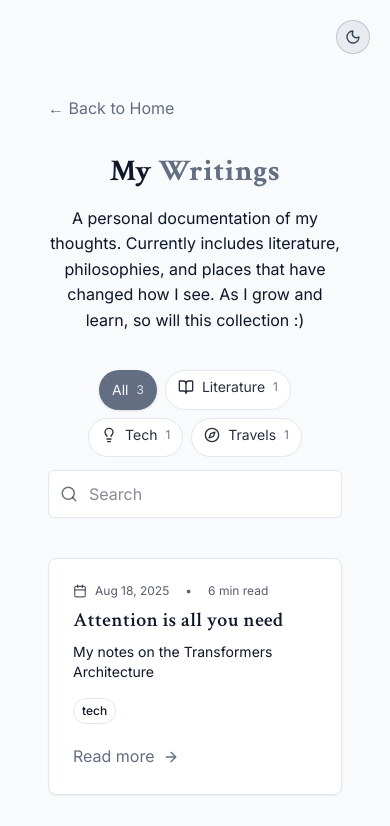
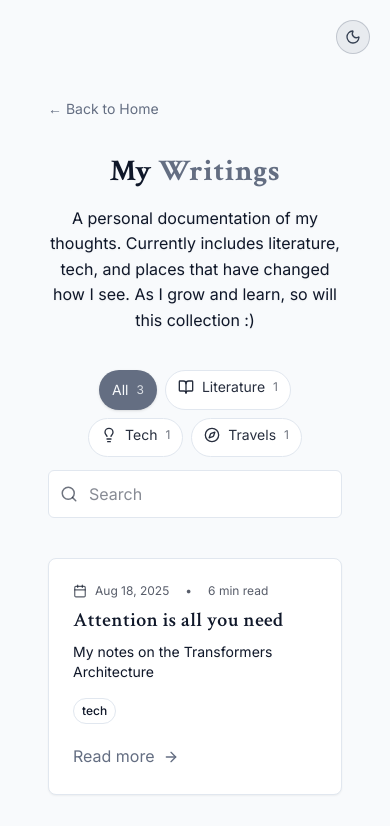
Before and after one commit to yeshavlamor/personal-website, a React (Vite) app: page /writings in a window 390 px wide. Shown: the top 826 px of the page. Built offline with nearby package versions, Linux system fonts and the light colour scheme.

Commit message:
update wordings

```diff
--- a/src/components/IntroScramble.jsx
+++ b/src/components/IntroScramble.jsx
@@ -356,7 +356,7 @@ useEffect(() => {
 						})
 					})()}
 				</motion.div>
-				<div className="mt-6 text-sm opacity-60">Scramble with your mouse or tap on the words</div>
+				<div className="mt-6 text-sm opacity-60">Tap on the words to scramble them</div>
 			</div>
 		</section>
 	)
--- a/src/pages/AllWritings.jsx
+++ b/src/pages/AllWritings.jsx
@@ -90,14 +90,14 @@ export const AllWritings = () => {
       <section className="py-24 px-4 relative min-h-screen">
         <div className="container mx-auto max-w-5xl">
           <div className="text-left mb-8">
-            <button onClick={handleBackToHome} className="text-primary hover:underline">← Back to Home</button>
+            <button onClick={handleBackToHome} className="text-primary hover:underline text-sm md:text-base">← Back to Home</button>
           </div>
 
           <h1 className="text-3xl md:text-5xl font-bold mb-4 text-center">
             My <span className="text-primary">Writings</span>
           </h1>
           <p className="text-center text-muted-foreground mb-10 max-w-2xl mx-auto">
-            A personal documentation of my thoughts. Currently includes literature, philosophies,
+            A personal documentation of my thoughts. Currently includes literature, tech,
             and places that have changed how I see. As I grow and learn, so will this collection :)
           </p>
 
```
